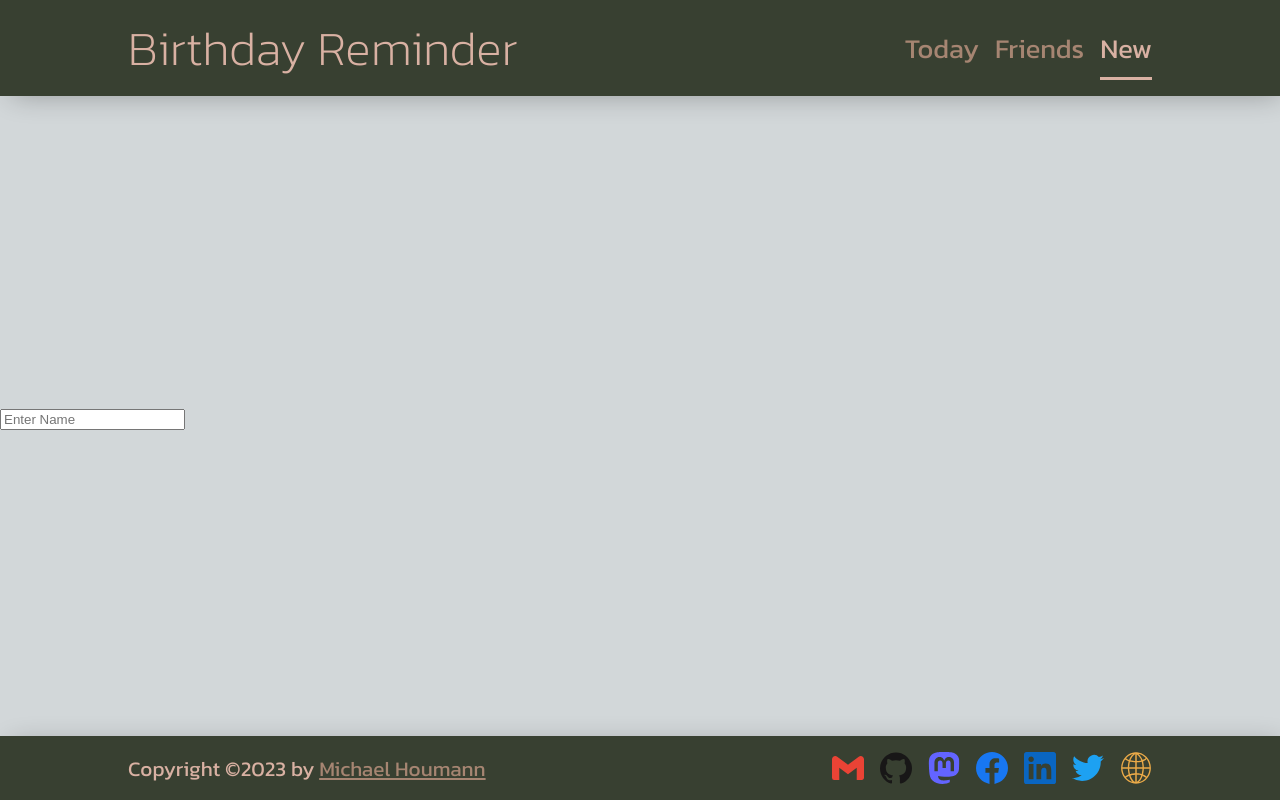
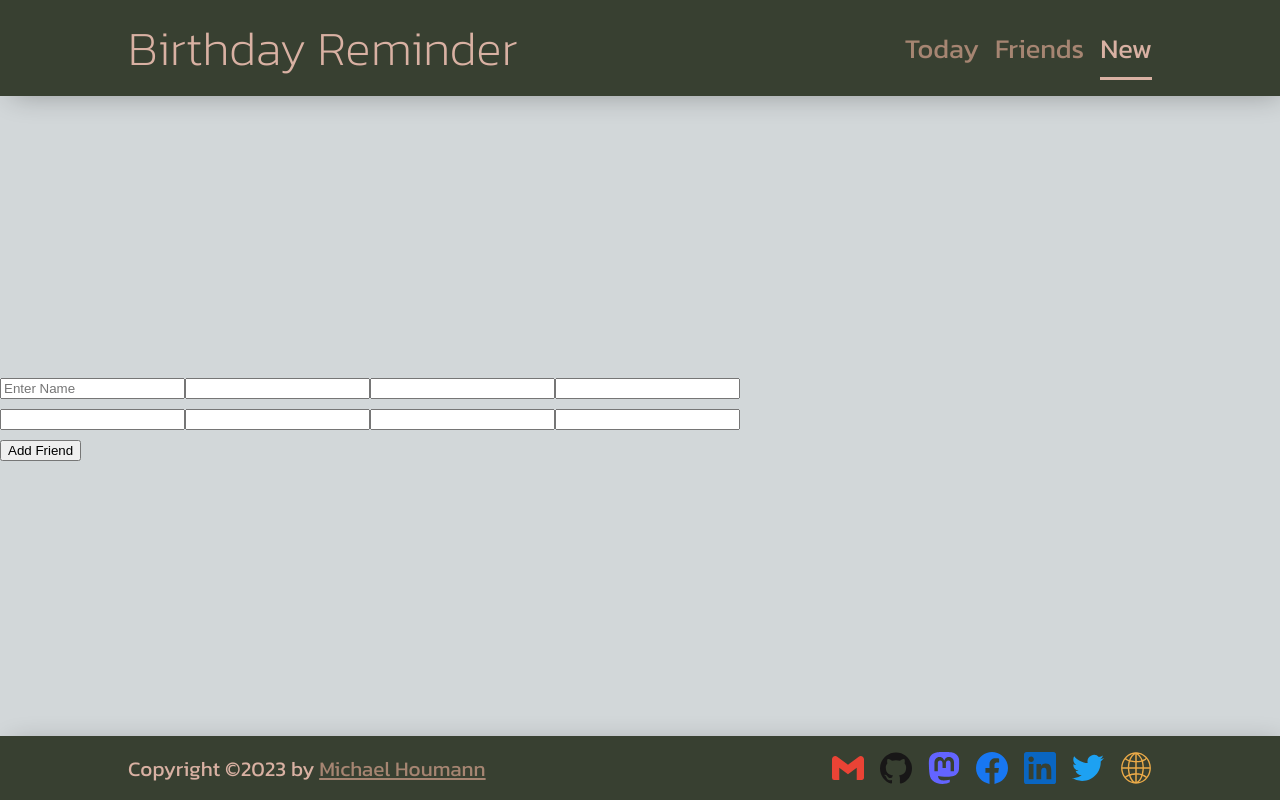
Before and after one commit to mhoumann87/birthday-reminder, a React (Vite) app: page /new in a window 1280 px wide. Built offline with nearby package versions, Linux system fonts and the light colour scheme.

Commit message:
Add form for New page

```diff
--- a/src/pages/New.jsx
+++ b/src/pages/New.jsx
@@ -4,6 +4,14 @@
       <section className='card flex'>
         <form onSubmit={handleSubmit}>
           <input type='text' name='name' id='name' placeholder='Enter Name' />
+          <input type='text' name='day' id='day' />
+          <input type='text' name='month' id='month' />
+          <input type='text' name='year' id='year' />
+          <input type='text' name='image-link' id='image-link' />
+          <input type='text' name='phone' id='phone' />
+          <input type='email' name='email' id='email' />
+          <input type='text' name='web' id='web' />
+          <input type='submit' value='Add Friend' />
         </form>
       </section>
     </main>
```
